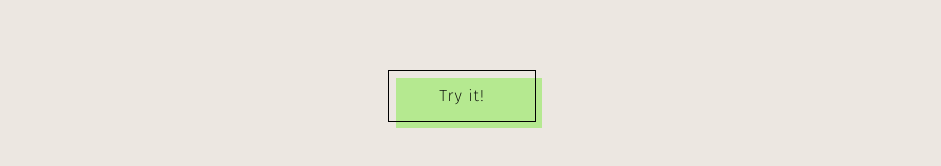
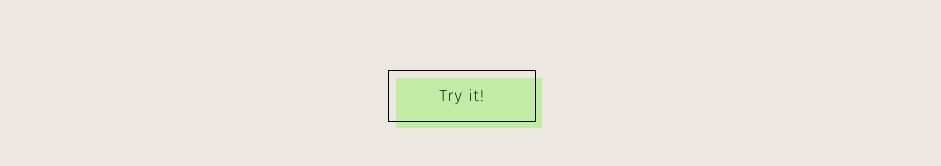
Before and after one commit to DavidCazalCollados/portfolio_2025, a React (Create React App) app: page /projects/filmdash in a window 1280 px wide. Shown: the part 3007-3173 px from the top of the page, without its empty margins (178-1119 px from the left). Built offline with nearby package versions, Linux system fonts and the light colour scheme; a web font is replaced by a local one.

Commit message:
end button added

```diff
--- a/src/assets/button_try.css
+++ b/src/assets/button_try.css
@@ -16,7 +16,7 @@
 
 .button-try-it:after {
   content: "";
-  background-color:rgb(181, 233, 144);
+  background-color:rgb(194, 236, 165);
   width: 100%;
   z-index: -1;
   position: absolute;
--- a/src/components/projectsInside/FilmDash.js
+++ b/src/components/projectsInside/FilmDash.js
@@ -1,20 +1,21 @@
-import { div, img, react } from 'motion/react-client';
+// import { div, img, react } from 'motion/react-client';
+import React from 'react';
 import { Link } from 'react-router-dom';
 import HoverVideoPlayer from 'react-hover-video-player';
+
 import '../../assets/banner.css';
 import '../../assets/filmdash.css';
 import '../../assets/button_try.css'
 import "../../assets/general_disposition.css";
+
 import Caroussel from '../Caroussel';
-
 import preferencesImage from "../../assets/photos/screen_function/preferences_photo.jpg";
 import preferencesVideo from "../../assets/photos/screen_function/preferences_video.mp4";
 import selectionImage from "../../assets/photos/screen_function/selection_photo.jpg";
 import selectionVideo from "../../assets/photos/screen_function/selection_video.mp4";
 import watchlistImage from "../../assets/photos/screen_function/watchlist_photo.jpg";
 import watchlistVideo from "../../assets/photos/screen_function/watchlist_video.mp4";
-
-import React from 'react';
+import { behavior } from '@testing-library/user-event/dist/cjs/event/behavior/registry.js';
 
 function FilmDash() {
   const filmdashHover = [
@@ -42,7 +43,6 @@ function FilmDash() {
 
   return(
     <div className='filmdash'>
-
       <div className='banner-filmdash'>
         <h1>FilmDash</h1>
         <h4>Your cinematic journey!</h4>
@@ -117,7 +117,7 @@ function FilmDash() {
         </div>
 
         <section className='button-filmdash-page'>
-          <Link to='https://www.filmdash.online/'>
+          <Link to='https://www.filmdash.online/' target='_blank' >
             <button className='button-try-it'>Try it!</button>
           </Link>
         </section>
```
